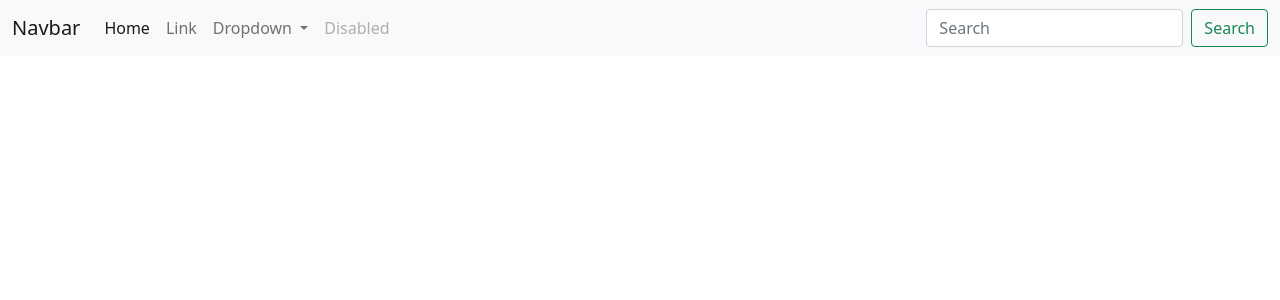
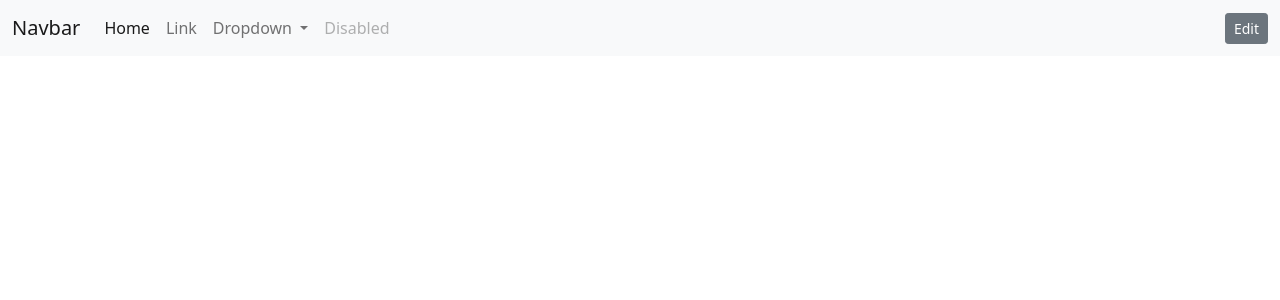
Before and after one commit to shaheenks/pagebuilder, an Angular app: page / in a window 1280 px wide. Shown: the top 300 px of the page. Built offline with nearby package versions, Linux system fonts and the light colour scheme.

Commit message:
- modified angular version to 11.0.2 in angular.json - moved navbar to separate component.

```diff
--- a/angular.json
+++ b/angular.json
@@ -28,6 +28,7 @@
               "node_modules/bootstrap/dist/css/bootstrap.min.css"
             ],
             "scripts": [
+              "node_modules/jquery/dist/jquery.min.js",
               "node_modules/bootstrap/dist/js/bootstrap.bundle.min.js"
             ]
           },
--- a/src/app/app.module.ts
+++ b/src/app/app.module.ts
@@ -6,12 +6,14 @@ import { AppComponent } from './app.component';
 import { FormsModule } from '@angular/forms';
 import { HomeComponent } from './home/home.component';
 import { LoginComponent } from './login/login.component';
+import { NavbarComponent } from './navbar/navbar.component';
 
 @NgModule({
   declarations: [
     AppComponent,
     HomeComponent,
-    LoginComponent
+    LoginComponent,
+    NavbarComponent
   ],
   imports: [
     BrowserModule,
--- a/src/app/home/home.component.html
+++ b/src/app/home/home.component.html
@@ -1,36 +1 @@
-<nav class="navbar navbar-expand-lg navbar-light bg-light">
-    <div class="container-fluid">
-        <a class="navbar-brand" href="#">Navbar</a>
-        <button class="navbar-toggler" type="button" data-bs-toggle="collapse" data-bs-target="#navbarSupportedContent" aria-controls="navbarSupportedContent" aria-expanded="false" aria-label="Toggle navigation">
-        <span class="navbar-toggler-icon"></span>
-        </button>
-        <div class="collapse navbar-collapse" id="navbarSupportedContent">
-        <ul class="navbar-nav me-auto mb-2 mb-lg-0">
-            <li class="nav-item">
-            <a class="nav-link active" aria-current="page" href="#">Home</a>
-            </li>
-            <li class="nav-item">
-            <a class="nav-link" href="#">Link</a>
-            </li>
-            <li class="nav-item dropdown">
-            <a class="nav-link dropdown-toggle" href="#" id="navbarDropdown" role="button" data-bs-toggle="dropdown" aria-expanded="false">
-                Dropdown
-            </a>
-            <ul class="dropdown-menu" aria-labelledby="navbarDropdown">
-                <li><a class="dropdown-item" href="#">Action</a></li>
-                <li><a class="dropdown-item" href="#">Another action</a></li>
-                <li><hr class="dropdown-divider"></li>
-                <li><a class="dropdown-item" href="#">Something else here</a></li>
-            </ul>
-            </li>
-            <li class="nav-item">
-            <a class="nav-link disabled" href="#" tabindex="-1" aria-disabled="true">Disabled</a>
-            </li>
-        </ul>
-        <form class="d-flex">
-            <input class="form-control me-2" type="search" placeholder="Search" aria-label="Search">
-            <button class="btn btn-outline-success" type="submit">Search</button>
-        </form>
-        </div>
-    </div>
-</nav>
+<app-navbar></app-navbar>
--- /dev/null
+++ b/src/app/navbar/navbar.component.html
@@ -0,0 +1,57 @@
+<nav class="navbar navbar-expand-lg navbar-light bg-light">
+  <div class="container-fluid">
+    <a class="navbar-brand" href="#">Navbar</a>
+    <button class="navbar-toggler" type="button" data-bs-toggle="collapse" data-bs-target="#navbarSupportedContent" aria-controls="navbarSupportedContent" aria-expanded="false" aria-label="Toggle navigation">
+      <span class="navbar-toggler-icon"></span>
+    </button>
+    <div class="collapse navbar-collapse" id="navbarSupportedContent">
+      <ul class="navbar-nav me-auto mb-2 mb-lg-0">
+        <li class="nav-item">
+          <a class="nav-link active" aria-current="page" href="#">Home</a>
+        </li>
+        <li class="nav-item">
+          <a class="nav-link" href="#">Link</a>
+        </li>
+        <li class="nav-item dropdown">
+          <a class="nav-link dropdown-toggle" href="#" id="navbarDropdown" role="button" data-bs-toggle="dropdown" aria-expanded="false">
+            Dropdown
+          </a>
+          <ul class="dropdown-menu" aria-labelledby="navbarDropdown">
+            <li><a class="dropdown-item" href="#">Action</a></li>
+            <li><a class="dropdown-item" href="#">Another action</a></li>
+            <li><hr class="dropdown-divider"></li>
+            <li><a class="dropdown-item" href="#">Something else here</a></li>
+          </ul>
+        </li>
+        <li class="nav-item">
+          <a class="nav-link disabled" href="#" tabindex="-1" aria-disabled="true">Disabled</a>
+        </li>
+      </ul>
+
+      <!-- Button trigger modal -->
+      <button type="button" class="btn btn-secondary btn-sm" data-bs-toggle="modal" data-bs-target="#exampleModal">
+        <span class="glyphicon glyphicon-align-left" aria-hidden="true"></span>
+        Edit
+      </button>
+    </div>
+  </div>
+</nav>
+
+<!-- Modal -->
+<div class="modal fade" id="exampleModal" tabindex="-1" aria-labelledby="exampleModalLabel" aria-hidden="true">
+  <div class="modal-dialog">
+    <div class="modal-content">
+      <div class="modal-header">
+        <h5 class="modal-title" id="exampleModalLabel">Modal title</h5>
+        <button type="button" class="btn-close" data-bs-dismiss="modal" aria-label="Close"></button>
+      </div>
+      <div class="modal-body">
+        ...
+      </div>
+      <div class="modal-footer">
+        <button type="button" class="btn btn-secondary" data-bs-dismiss="modal">Close</button>
+        <button type="button" class="btn btn-primary">Save changes</button>
+      </div>
+    </div>
+  </div>
+</div>
--- /dev/null
+++ b/src/app/navbar/navbar.component.ts
@@ -0,0 +1,15 @@
+import { Component, OnInit } from '@angular/core';
+
+@Component({
+  selector: 'app-navbar',
+  templateUrl: './navbar.component.html',
+  styleUrls: ['./navbar.component.css']
+})
+export class NavbarComponent implements OnInit {
+
+  constructor() { }
+
+  ngOnInit(): void {
+  }
+
+}
```
Also changed, not shown: package.json (+13 -13 lines), src/app/navbar/navbar.component.css (added), 2 other files (tests, documents, lock files or other folders).
